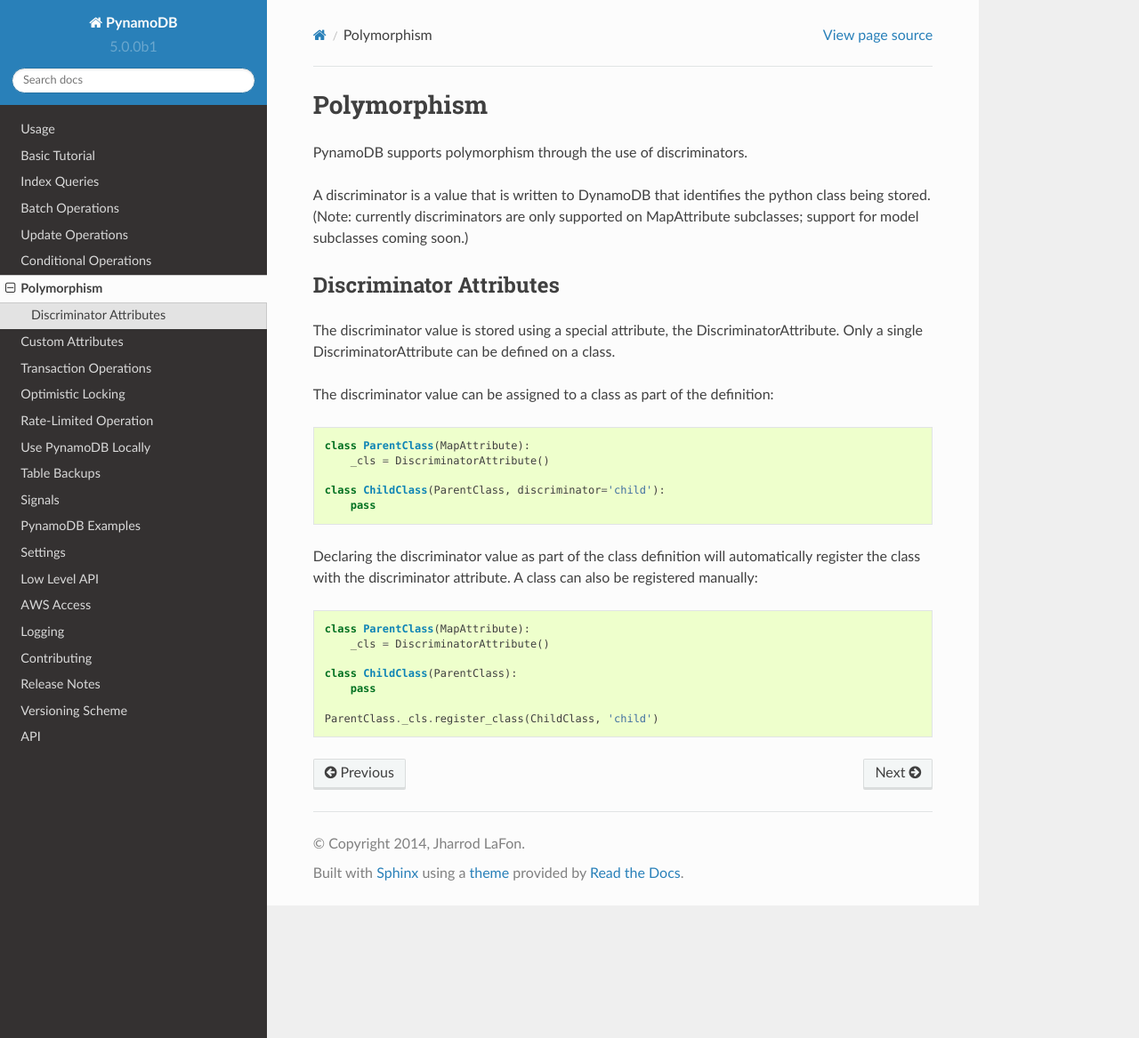
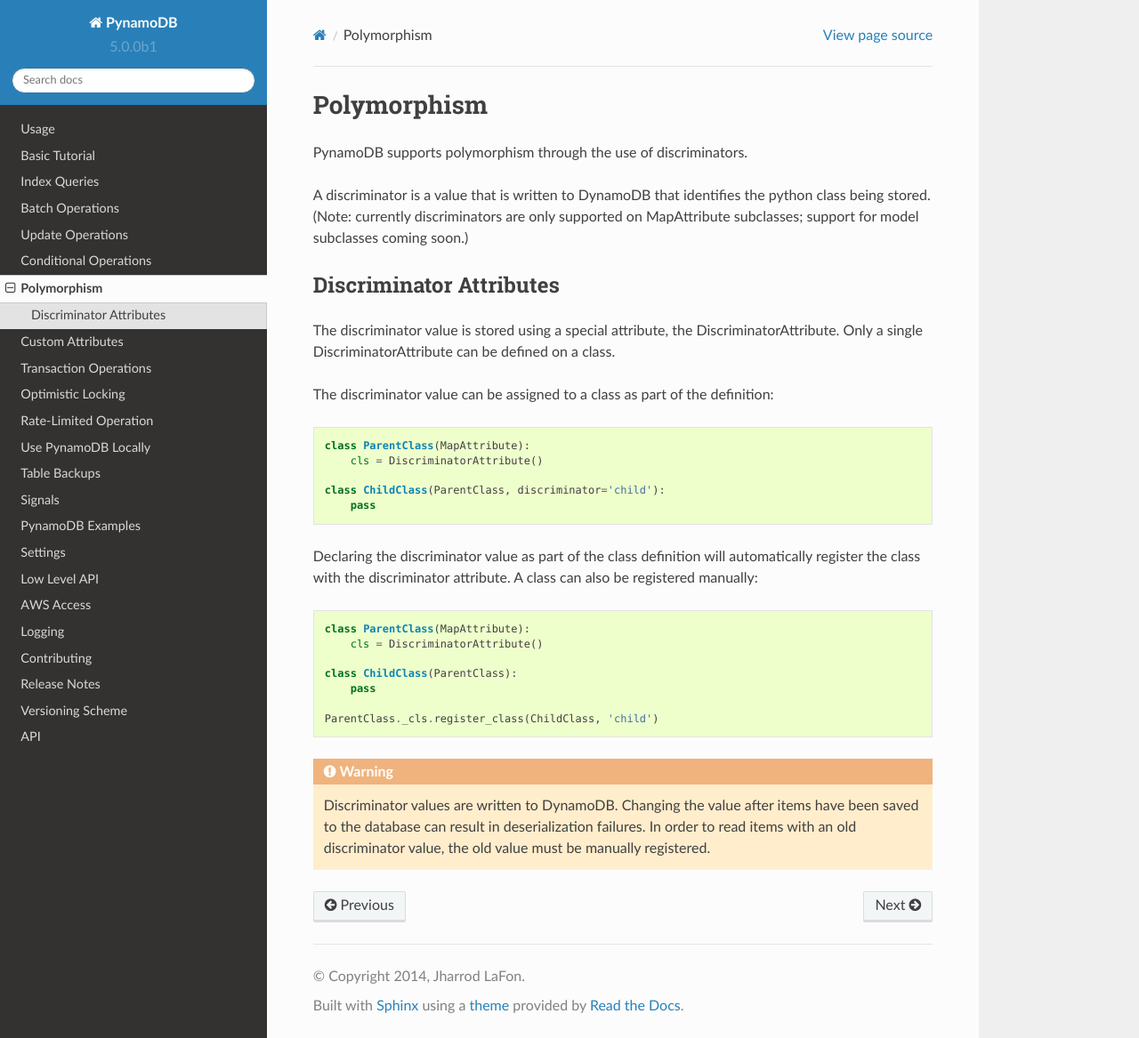
Before and after one commit to pynamodb/PynamoDB, a Sphinx documentation site: the page built from docs/polymorphism.rst, in a window 1280 px wide and 1167 px high. Shown: the whole window at 89% size. Built offline with Sphinx 7.4.7 and the Read the Docs theme 2.0.0, drawn with Linux system fonts in a browser that asks for light colours.

Commit message:
add warning

```diff
--- a/docs/polymorphism.rst
+++ b/docs/polymorphism.rst
@@ -17,7 +17,7 @@ The discriminator value can be assigned to a class as part of the definition:
 .. code-block:: python
 
     class ParentClass(MapAttribute):
-        _cls = DiscriminatorAttribute()
+        cls = DiscriminatorAttribute()
 
     class ChildClass(ParentClass, discriminator='child'):
         pass
@@ -28,9 +28,15 @@ A class can also be registered manually:
 .. code-block:: python
 
     class ParentClass(MapAttribute):
-        _cls = DiscriminatorAttribute()
+        cls = DiscriminatorAttribute()
 
     class ChildClass(ParentClass):
         pass
 
     ParentClass._cls.register_class(ChildClass, 'child')
+
+.. warning::
+
+    Discriminator values are written to DynamoDB.
+    Changing the value after items have been saved to the database can result in deserialization failures.
+    In order to read items with an old discriminator value, the old value must be manually registered.
--- a/docs/release_notes.rst
+++ b/docs/release_notes.rst
@@ -15,7 +15,7 @@ Discriminator values are written to DynamoDB and used during deserialization to
 
 Other changes in this release:
 
-* Python 2 is no longer supported.
+* Python 2 is no longer supported. Python 3.6 or greater is now required.
 * ``Model.query`` no longer demotes invalid range key conditions to be filter conditions to avoid surprising behaviors:
   where what's intended to be a cheap and fast condition ends up being expensive and slow. Since filter conditions
   cannot contain range keys, this had limited utility to begin with, and would sometimes cause confusing
```
